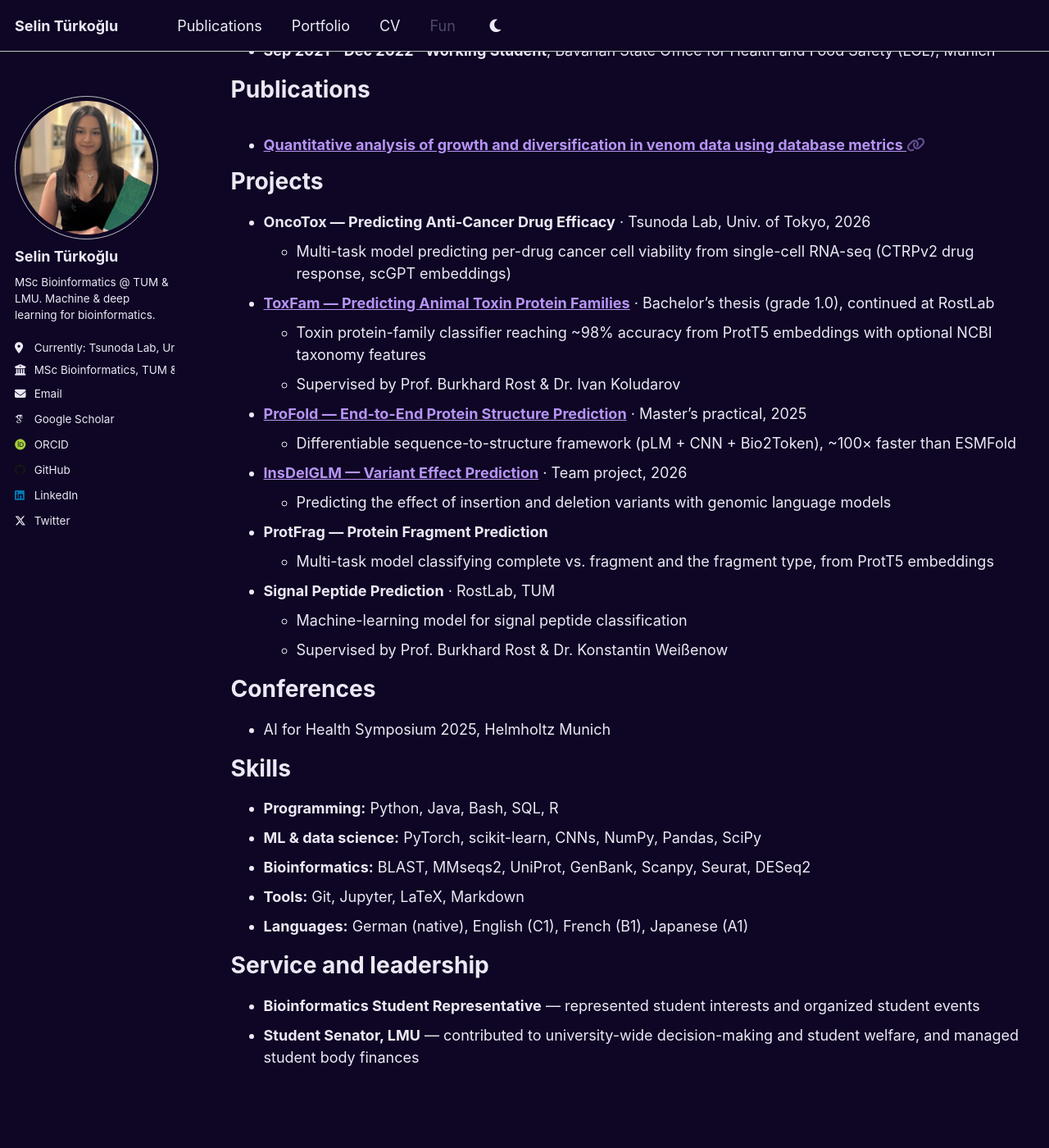
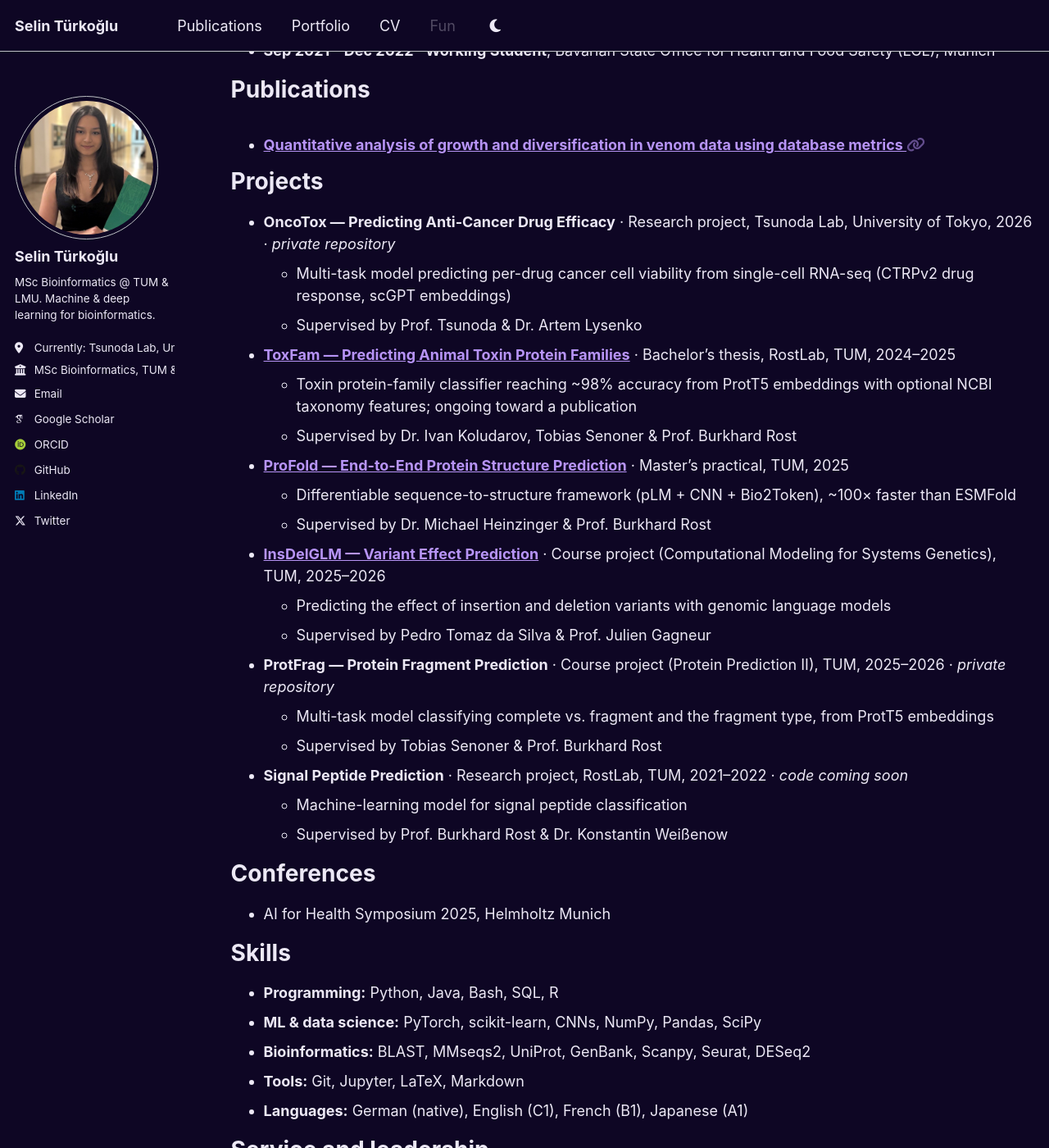
Before and after one commit to Sisistern123/Sisistern123.github.io, a Jekyll site: the page built from _pages/cv.md, in a window 1280 px wide and 1400 px high, scrolled down 719 px. Shown: the whole window at 82% size. Built offline with Jekyll 4.4.1, drawn with Linux system fonts in a browser that asks for light colours; some web fonts are replaced.

Commit message:
Normalize CV Projects: uniform fields and order
Give every project the same structure — title (linked if public) with
type/affiliation/year and a code note, a summary bullet, and a supervisor
bullet — and fill in the missing dates, courses, and supervisors.

Co-Authored-By: Claude Opus 4.8 (1M context) <noreply@anthropic.com>

```diff
--- a/_pages/cv.md
+++ b/_pages/cv.md
@@ -40,23 +40,27 @@ Publications
 
 Projects
 ======
-* **OncoTox — Predicting Anti-Cancer Drug Efficacy** · Tsunoda Lab, Univ. of Tokyo, 2026
+* **OncoTox — Predicting Anti-Cancer Drug Efficacy** · Research project, Tsunoda Lab, University of Tokyo, 2026 · *private repository*
   * Multi-task model predicting per-drug cancer cell viability from single-cell
     RNA-seq (CTRPv2 drug response, scGPT embeddings)
-* **[ToxFam — Predicting Animal Toxin Protein Families](https://github.com/Sisistern123/ToxFam)** · Bachelor's thesis (grade 1.0), continued at RostLab
+  * Supervised by Prof. Tsunoda &amp; Dr. Artem Lysenko
+* **[ToxFam — Predicting Animal Toxin Protein Families](https://github.com/Sisistern123/ToxFam)** · Bachelor's thesis, RostLab, TUM, 2024–2025
   * Toxin protein-family classifier reaching ~98% accuracy from ProtT5 embeddings
-    with optional NCBI taxonomy features
-  * Supervised by Prof. Burkhard Rost &amp; Dr. Ivan Koludarov
-* **[ProFold — End-to-End Protein Structure Prediction](https://github.com/BetelgeuseBugFixer/MaPra2025)** · Master's practical, 2025
+    with optional NCBI taxonomy features; ongoing toward a publication
+  * Supervised by Dr. Ivan Koludarov, Tobias Senoner &amp; Prof. Burkhard Rost
+* **[ProFold — End-to-End Protein Structure Prediction](https://github.com/BetelgeuseBugFixer/MaPra2025)** · Master's practical, TUM, 2025
   * Differentiable sequence-to-structure framework (pLM + CNN + Bio2Token),
     ~100× faster than ESMFold
-* **[InsDelGLM — Variant Effect Prediction](https://github.com/LegoCreation/InsDelGLM)** · Team project, 2026
+  * Supervised by Dr. Michael Heinzinger &amp; Prof. Burkhard Rost
+* **[InsDelGLM — Variant Effect Prediction](https://github.com/LegoCreation/InsDelGLM)** · Course project (Computational Modeling for Systems Genetics), TUM, 2025–2026
   * Predicting the effect of insertion and deletion variants with genomic
     language models
-* **ProtFrag — Protein Fragment Prediction**
+  * Supervised by Pedro Tomaz da Silva &amp; Prof. Julien Gagneur
+* **ProtFrag — Protein Fragment Prediction** · Course project (Protein Prediction II), TUM, 2025–2026 · *private repository*
   * Multi-task model classifying complete vs. fragment and the fragment type,
     from ProtT5 embeddings
-* **Signal Peptide Prediction** · RostLab, TUM
+  * Supervised by Tobias Senoner &amp; Prof. Burkhard Rost
+* **Signal Peptide Prediction** · Research project, RostLab, TUM, 2021–2022 · *code coming soon*
   * Machine-learning model for signal peptide classification
   * Supervised by Prof. Burkhard Rost &amp; Dr. Konstantin Weißenow
 
```
